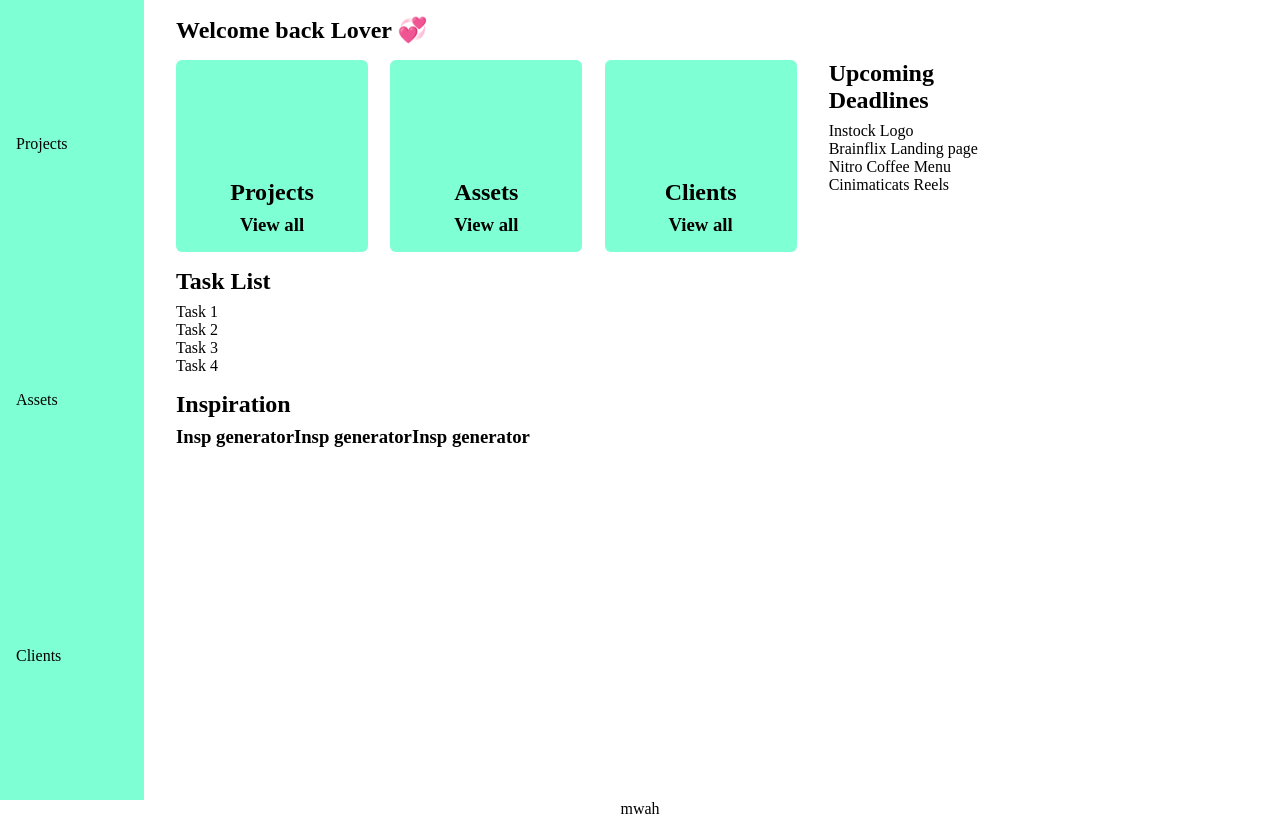
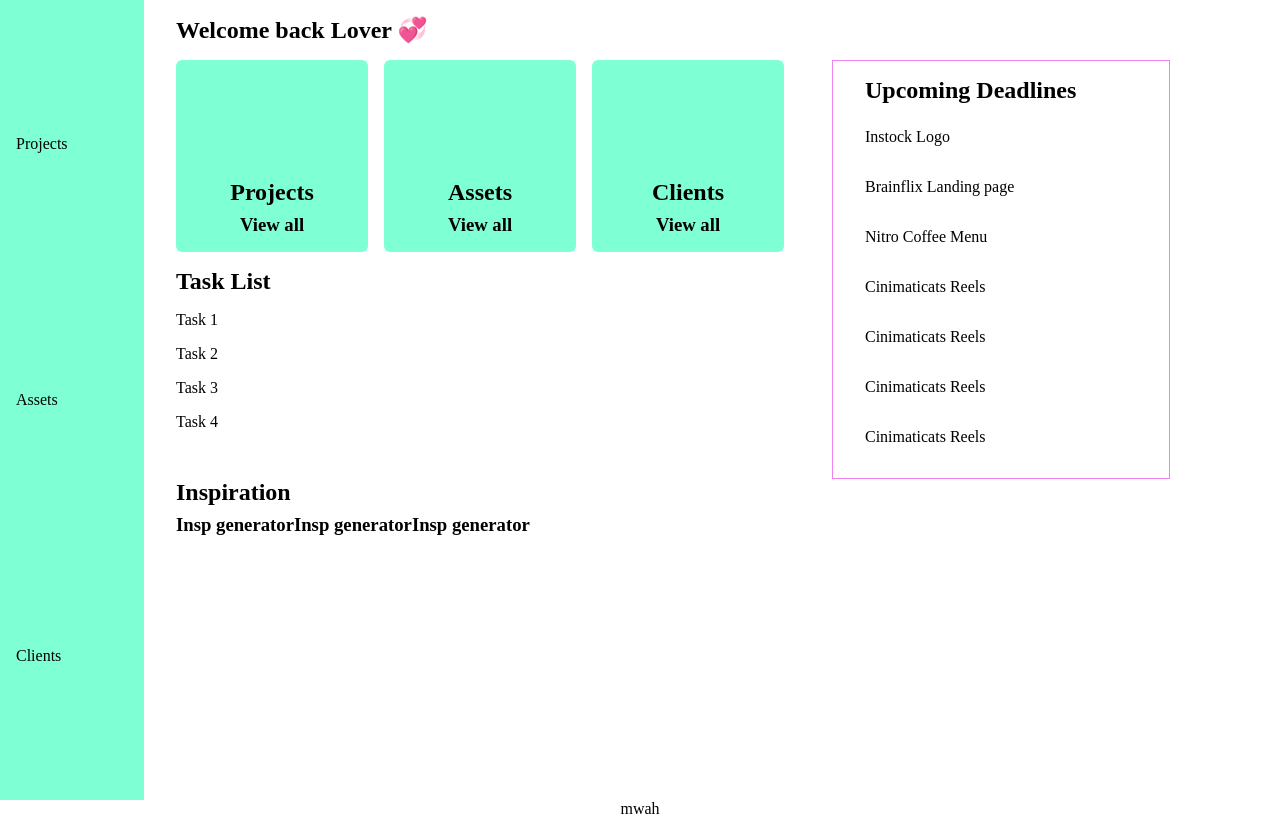
Before and after one commit to ckerr8/designr-client, a React (Vite) app: page / in a window 1280 px wide. Built offline with nearby package versions, Linux system fonts and the light colour scheme.

Commit message:
update layout on dashboard

```diff
--- a/src/components/ViewCards/ViewCards.jsx
+++ b/src/components/ViewCards/ViewCards.jsx
@@ -37,16 +37,16 @@ export default function ViewCards() {
             <div className="wrap__views--tasks">
               <div>
                 <h2>Task List</h2>
-                <div>
+                <div className='tasks'>
                   <p>Task 1</p>
                 </div>
-                <div>
+                <div className='tasks'>
                   <p>Task 2</p>
                 </div>
-                <div>
+                <div className='tasks'>
                   <p>Task 3</p>
                 </div>
-                <div>
+                <div className='tasks'>
                   <p>Task 4</p>
                 </div>
               </div>
@@ -56,18 +56,28 @@ export default function ViewCards() {
           <div className="wrap__deadlines">
             <div className="wrap__deadlines--inner">
               <h2> Upcoming Deadlines</h2>
-              <div>
+              <div className='deadline'>
                 <p>Instock Logo</p>
               </div>
 
-              <div>
+              <div className='deadline'>
                 <p>Brainflix Landing page</p>
               </div>
-              <div>
+
+              <div className='deadline'>
                 <p>Nitro Coffee Menu</p>
               </div>
 
-              <div>
+              <div className='deadline'>
+                <p>Cinimaticats Reels</p>
+              </div>
+              <div className='deadline'>
+                <p>Cinimaticats Reels</p>
+              </div>
+              <div className='deadline'>
+                <p>Cinimaticats Reels</p>
+              </div>
+              <div className='deadline'>
                 <p>Cinimaticats Reels</p>
               </div>
             </div>
--- a/src/components/ViewCards/ViewCards.scss
+++ b/src/components/ViewCards/ViewCards.scss
@@ -9,7 +9,7 @@
     // border: 1px violet solid;
     &__views {
       flex-grow: 1;
-      min-width: 40%;
+    //   min-width: 40%;
       flex-direction: column;
       // border: 1px violet solid;
       display: flex;
@@ -50,9 +50,23 @@
     &__deadlines {
       display: flex;
       flex-grow: 2;
-      margin: 0;
-      // border: 1px violet solid;
-      width: 20%;
+      margin: 0 2rem;
+      width: 20rem;
+      border: 1px violet solid;
       padding-left: 1rem;
+      &--inner {
+        padding: 1rem;
+          display: flex;
+          flex-direction: column;
+
+      }
     }
   }
+
+.deadline {
+    margin: 1rem 0;
+}
+
+  .tasks {
+    margin: 1rem 0;
+  }
--- a/src/styles/global.scss
+++ b/src/styles/global.scss
@@ -23,8 +23,9 @@
 
   .screen {
     display: flex;
-    height: 100%;
-    width: 90vw;
+    height: 100vh;
+    width: 100vw;
+    // width: 90vw;
     align-items: flex-start;
     &__header {
       background-color: aquamarine;
@@ -35,7 +36,7 @@
         display: flex;
         flex-direction: column;
         align-items: flex-start;
-    width: 100%;
+    width: 90vw;
 
     }
   }
```
Also changed, not shown: src/pages/Projects/Projects.jsx (added, +16 -0 lines), src/pages/Projects/Projects.scss (added).
